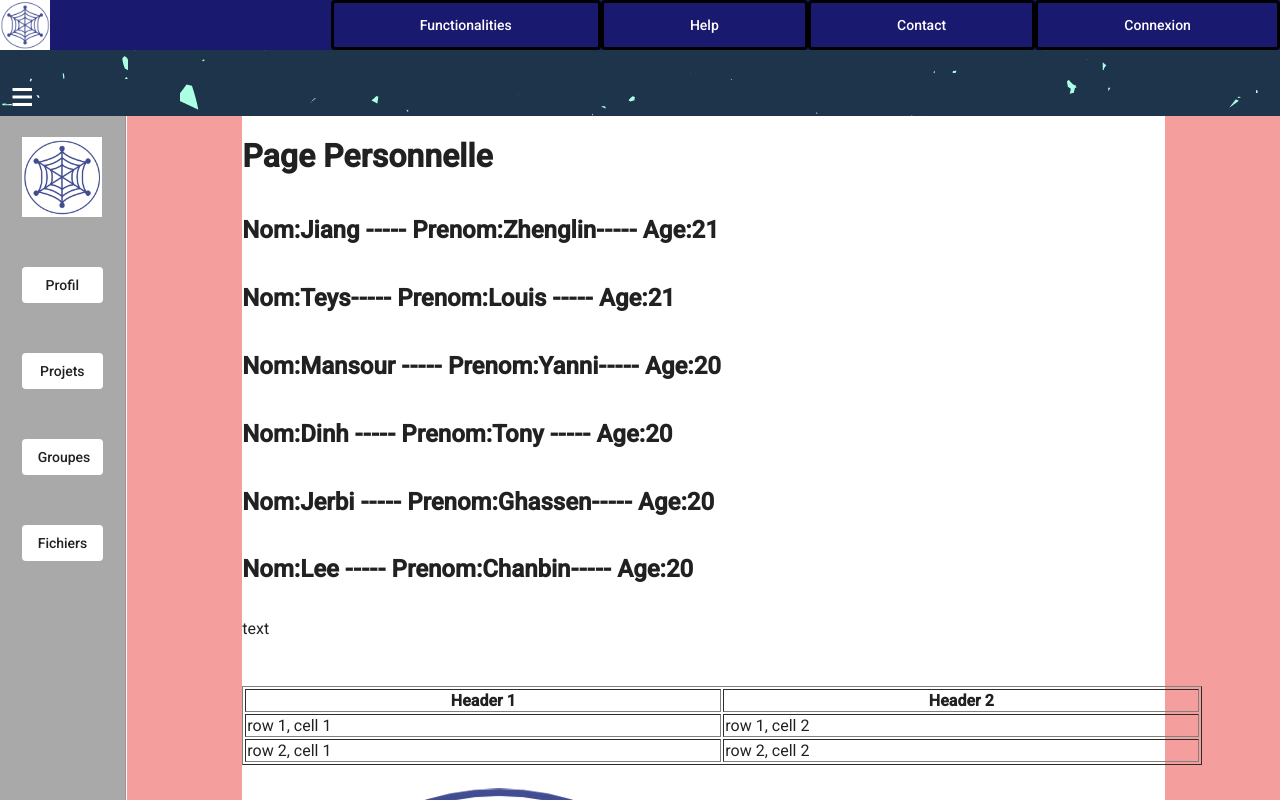
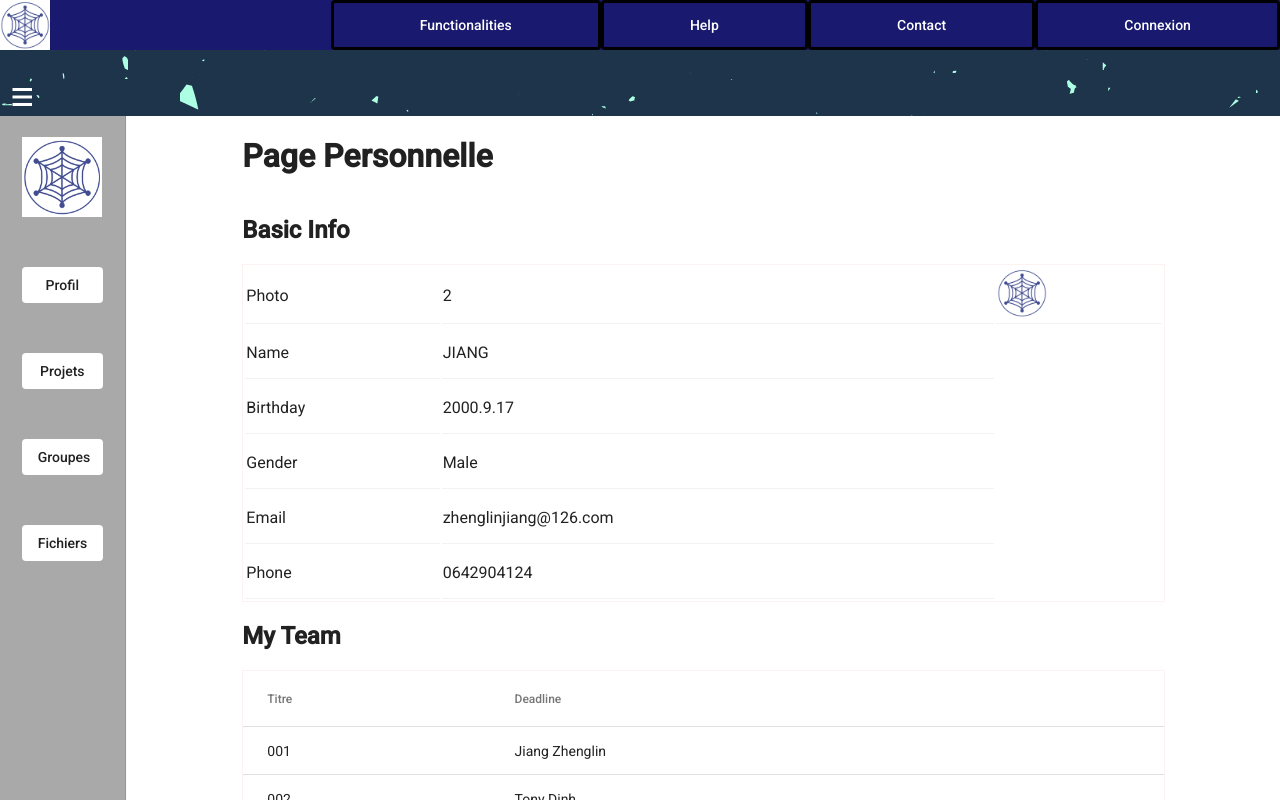
Before and after one commit to Khib0o/PWEB3TC-front, an Angular app in the folder PWEB/: page /profile in a window 1280 px wide. Shown: the top 800 px of the page. Built offline with nearby package versions, Linux system fonts and the light colour scheme.

Commit message:
Travail de Zhenglin: template page de profil

```diff
--- a/PWEB/src/app/header/header.component.html
+++ b/PWEB/src/app/header/header.component.html
@@ -9,9 +9,9 @@
     <button mat-button class="sign" [matMenuTriggerFor]="menuc" *ngIf="_auth.loggedIn()">Profil</button>
 
     <mat-menu #menuc="matMenu">
-    <button mat-menu-item>
+    <button routerLink="/profile"  mat-menu-item>
         <mat-icon>settings</mat-icon>
-        <span routerLink="/profile" >Paramètres</span>
+        <span>Paramètres</span>
     </button>
     <button mat-menu-item (click)="_auth.logoutUser()" routerLink="/signIn" *ngIf="_auth.loggedIn()">
         <mat-icon>power_settings_new</mat-icon>
--- a/PWEB/src/app/home-page/content-mypage/content-mypage.component.css
+++ b/PWEB/src/app/home-page/content-mypage/content-mypage.component.css
@@ -4,10 +4,27 @@
 .deadline {
     grid-area: deadline;
 }
-
+.team {
+    grid-area: team;
+}
 .grid-component {
     display: grid;
     background-color: white;
     margin-right: 10%;
     margin-left: 10%;
 }
+
+table {
+    border: 0.1px solid rgb(252, 242, 242);
+}
+
+td.basicinfo {
+    border-bottom: 1px solid rgb(242, 242, 242);
+    height: 50px;
+}
+tr.basicinfo:nth-child(odd) {
+    background-color: #f1f1f1;
+}
+tr.basicinfo:nth-child(even) {
+    background-color: #ffffff;
+}
--- a/PWEB/src/app/home-page/content-mypage/content-mypage.component.html
+++ b/PWEB/src/app/home-page/content-mypage/content-mypage.component.html
@@ -1,35 +1,49 @@
 <div class="grid-component">
 
     <h1>Page Personnelle</h1>
-
-
-    <h2> Nom:Jiang -----    Prenom:Zhenglin-----    Age:21 </h2>
-
-
-    <h2> Nom:Teys-----     Prenom:Louis -----   Age:21 </h2>
-
-    <h2> Nom:Mansour -----    Prenom:Yanni-----    Age:20 </h2>
-
-    <h2> Nom:Dinh -----    Prenom:Tony -----   Age:20 </h2>
-
-    <h2> Nom:Jerbi -----    Prenom:Ghassen-----    Age:20 </h2>
-
-    <h2> Nom:Lee -----    Prenom:Chanbin-----     Age:20 </h2>
-    <p>text<p>
-
-    <table width="960px" border="1" align="left" >
+    <h2> Basic Info </h2>
+    <table>
         <tr>
-            <th>Header 1</th>
-            <th>Header 2</th>
+          <td class="basicinfo">Photo</td>
+          <td class="basicinfo">2</td>
+          <td class="basicinfo"><img src="/assets/logo.png" width="50px" height="50px"/></td>
         </tr>
         <tr>
-            <td>row 1, cell 1</td>
-            <td>row 1, cell 2</td>
+            <td class="basicinfo">Name</td>
+            <td class="basicinfo">JIANG</td>
         </tr>
         <tr>
-            <td>row 2, cell 1</td>
-            <td>row 2, cell 2</td>
+            <td class="basicinfo">Birthday</td>
+            <td class="basicinfo">2000.9.17</td>
+        </tr>
+        <tr>
+            <td class="basicinfo">Gender</td>
+            <td class="basicinfo">Male</td>
+        </tr>
+        <tr>
+            <td class="basicinfo">Email</td>
+            <td class="basicinfo">zhenglinjiang@126.com</td>
+        </tr>
+        <tr>
+            <td class="basicinfo">Phone</td>
+            <td class="basicinfo">0642904124</td>
         </tr>
     </table>
-    <img src="/assets/logo.png"  alt="Page" />
+    <h2> My Team </h2>
+    <table mat-table [dataSource]="teamData" >
+        <ng-container matColumnDef="code">
+            <th mat-header-cell *matHeaderCellDef> Titre </th>
+            <td mat-cell *matCellDef="let element"> {{element.code}} </td>
+        </ng-container>
+
+        <ng-container matColumnDef="name">
+            <th mat-header-cell *matHeaderCellDef> Deadline </th>
+            <td mat-cell *matCellDef="let element"> {{element.name}} </td>
+        </ng-container>
+
+        <tr mat-header-row *matHeaderRowDef="displayedColumns"></tr>
+        <tr mat-row *matRowDef="let row; columns: displayedColumns;"></tr>
+
+    </table>
+
 </div>
--- a/PWEB/src/app/home-page/content-mypage/content-mypage.component.ts
+++ b/PWEB/src/app/home-page/content-mypage/content-mypage.component.ts
@@ -1,5 +1,5 @@
 import { Component, OnInit } from '@angular/core';
-import { ACTIVITIES } from './mock-activities';
+import { TEAM } from './mock-team';
 import { DEADLINES } from './mock-deadlines';
 
 @Component({
@@ -8,9 +8,9 @@
   styleUrls: ['./content-mypage.component.css']
 })
 export class ContentMyPageComponent implements OnInit {
-  dataSourceActivities  = ACTIVITIES;
+  teamData  = TEAM;
   dataSourceDeadlines  = DEADLINES;
-  displayedColumns: string[] = ['title', 'date'];
+  displayedColumns: string[] = ['code', 'name'];
 
 
 
--- /dev/null
+++ b/PWEB/src/app/home-page/content-mypage/mock-team.ts
@@ -0,0 +1,10 @@
+import { Team } from "./team";
+
+export const TEAM : Team[] = [
+    {code : '001', name : "Jiang Zhenglin"},
+    {code : '002', name : "Tony Dinh"},
+    {code : '003', name : "CHanbin Lee"},
+    {code : '004', name : "Louis Teys"},
+    {code : '005', name : "Jerbi Ghassen"},
+    {code : '006', name : "Yanni Mansour"},
+]
--- /dev/null
+++ b/PWEB/src/app/home-page/content-mypage/team.ts
@@ -0,0 +1,4 @@
+export interface Team {
+    code : String;
+    name: String;
+}
--- a/PWEB/src/app/home-page/profile/profile.component.css
+++ b/PWEB/src/app/home-page/profile/profile.component.css
@@ -19,5 +19,5 @@
 }
 
 .contentPage {
-    background-color: rgb(245, 158, 158);
+    background-color: white;
 }
--- a/PWEB/src/app/home-page/profile/profile.component.html
+++ b/PWEB/src/app/home-page/profile/profile.component.html
@@ -1,4 +1,3 @@
-
 <div class="grid-component">
 
     <button mat-icon-button>
--- a/PWEB/src/app/home/home.component.html
+++ b/PWEB/src/app/home/home.component.html
@@ -11,7 +11,7 @@
         <mat-drawer #drawer mode="side" opened class="sidenav">
             <div class="grid-container">
                 <img routerLink="" class="logo" src="/assets/logo.png">
-                <button mat-flat-button >Profil</button>
+                <button mat-flat-button >Proffdsfdsfds</button>
                 <button mat-flat-button >Projets</button>
                 <button mat-flat-button >Groupes</button>
                 <button mat-flat-button routerLink="/functionality/user-file">Fichiers</button>
```
Also changed, not shown: 1 other file (tests, documents, lock files or other folders).
